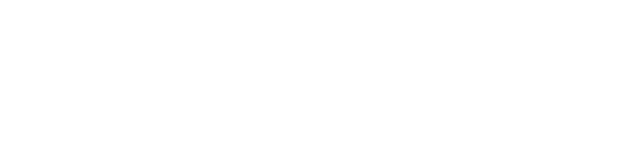
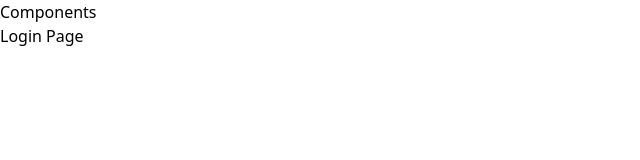
Before and after one commit to JustinByrne/tailwindcss-components, a website: page index.html in a window 1280 px wide. Shown: the whole page, without its empty margins (0-640 px from the left). Drawn offline with Linux system fonts and the light colour scheme.

Commit message:
Created basic homepage to show the list of components

```diff
--- a/index.html
+++ b/index.html
@@ -8,5 +8,12 @@
     <link href="./tailwind.css" rel="stylesheet" />
   </head>
 
-  <body></body>
+  <body>
+    <h1>Components</h1>
+    <ul>
+      <li>
+        <a href="./components/login.html">Login Page</a>
+      </li>
+    </ul>
+  </body>
 </html>
```
